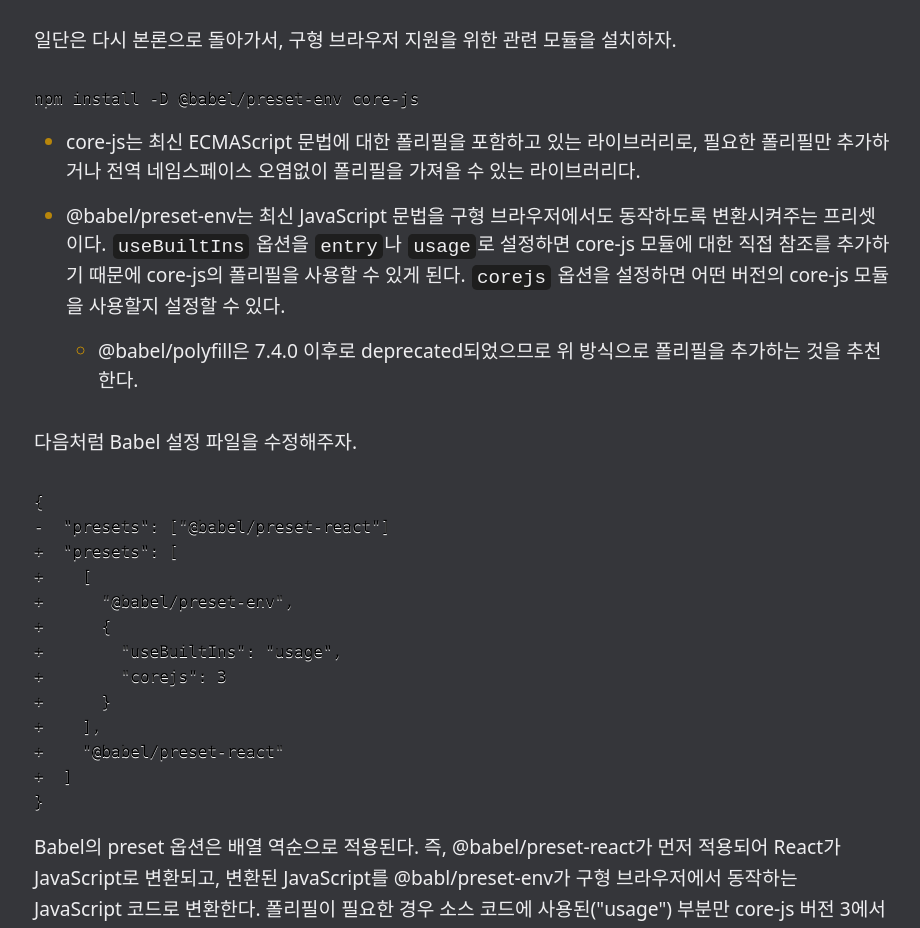
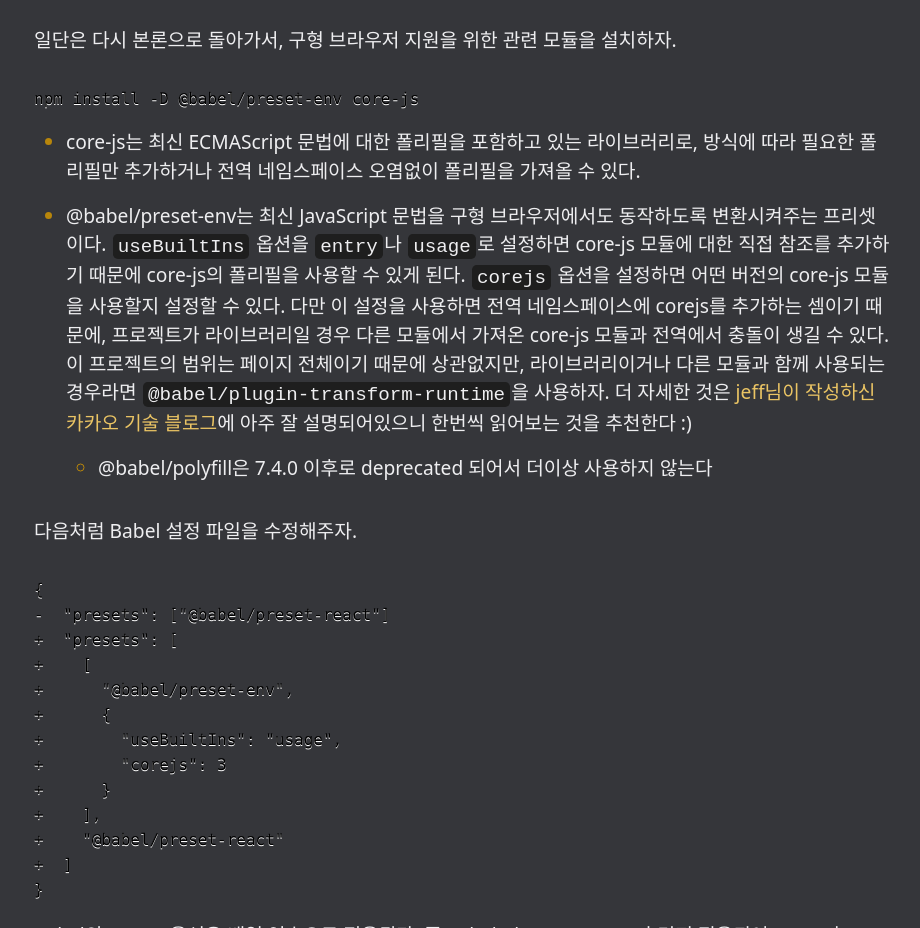
Before and after one commit to YeThor/yethor.github.io, a Gatsby site: page /setting-react-project-with-babel/ in a window 1280 px wide. Shown: the part 7580-8508 px from the top of the page, without its empty margins (178-1098 px from the left). Built offline with nearby package versions, Linux system fonts and the light colour scheme; Gatsby itself is replaced by a stand-in of ours; some packages are replaced by stand-ins of ours; code samples lack their colours.

Commit message:
:memo: fix and add explanation about polyfill

````diff
--- a/content/blog/setting-react-project-with-babel/index.md
+++ b/content/blog/setting-react-project-with-babel/index.md
@@ -243,9 +243,9 @@
 npm install -D @babel/preset-env core-js
 ```
 
-- core-js는 최신 ECMAScript 문법에 대한 폴리필을 포함하고 있는 라이브러리로, 필요한 폴리필만 추가하거나 전역 네임스페이스 오염없이 폴리필을 가져올 수 있는 라이브러리다.
-- @babel/preset-env는 최신 JavaScript 문법을 구형 브라우저에서도 동작하도록 변환시켜주는 프리셋이다. `useBuiltIns` 옵션을 `entry`나 `usage`로 설정하면 core-js 모듈에 대한 직접 참조를 추가하기 때문에 core-js의 폴리필을 사용할 수 있게 된다. `corejs` 옵션을 설정하면 어떤 버전의 core-js 모듈을 사용할지 설정할 수 있다.
-  - @babel/polyfill은 7.4.0 이후로 deprecated되었으므로 위 방식으로 폴리필을 추가하는 것을 추천한다.
+- core-js는 최신 ECMAScript 문법에 대한 폴리필을 포함하고 있는 라이브러리로, 방식에 따라 필요한 폴리필만 추가하거나 전역 네임스페이스 오염없이 폴리필을 가져올 수 있다.
+- @babel/preset-env는 최신 JavaScript 문법을 구형 브라우저에서도 동작하도록 변환시켜주는 프리셋이다. `useBuiltIns` 옵션을 `entry`나 `usage`로 설정하면 core-js 모듈에 대한 직접 참조를 추가하기 때문에 core-js의 폴리필을 사용할 수 있게 된다. `corejs` 옵션을 설정하면 어떤 버전의 core-js 모듈을 사용할지 설정할 수 있다. 다만 이 설정을 사용하면 전역 네임스페이스에 corejs를 추가하는 셈이기 때문에, 프로젝트가 라이브러리일 경우 다른 모듈에서 가져온 core-js 모듈과 전역에서 충돌이 생길 수 있다. 이 프로젝트의 범위는 페이지 전체이기 때문에 상관없지만, 라이브러리이거나 다른 모듈과 함께 사용되는 경우라면 `@babel/plugin-transform-runtime`을 사용하자. 더 자세한 것은 [jeff님이 작성하신 카카오 기술 블로그](https://tech.kakao.com/2020/12/01/frontend-growth-02/)에 아주 잘 설명되어있으니 한번씩 읽어보는 것을 추천한다 :)
+  - @babel/polyfill은 7.4.0 이후로 deprecated 되어서 더이상 사용하지 않는다
 
 다음처럼 Babel 설정 파일을 수정해주자.
 
````
